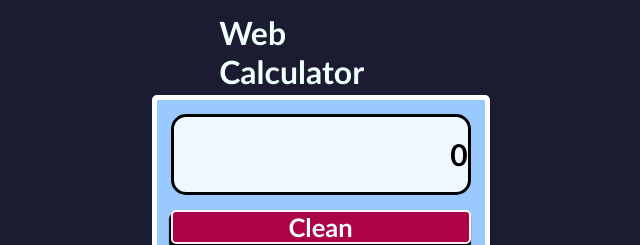
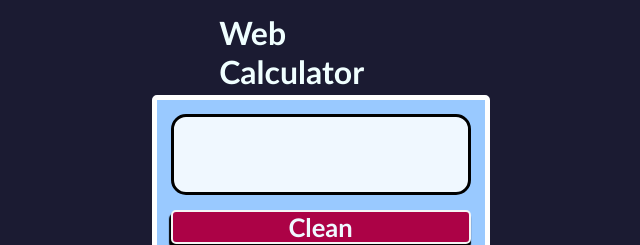
Before and after one commit to Santi846/calculator, a React (Create React App) app: page / in a window 1280 px wide. Shown: the top 245 px of the page, without its empty margins (423-1063 px from the left). Built offline with nearby package versions, Linux system fonts and the light colour scheme.

Commit message:
Operators and result

```diff
--- a/src/App.js
+++ b/src/App.js
@@ -7,23 +7,26 @@ import { evaluate } from 'mathjs';
 
 function App() {
 
-   const [ input, setInput ] = useState(0);
+   const [ input, setInput ] = useState('');
 
    const addInput = value => {
     setInput(input + value);
    }
 
    const restart = value => {
-    setInput(0);
+    setInput('');
    }
 
    const result = () => {
     if (input) {
       setInput(evaluate(input));
     }
-     alert('Por favor ingrese valores para realizar los calculos, gracias');
+    else {
+      alert('Por favor ingrese valores para realizar los calculos, gracias');
+    }
    }
 
+   //TODO: *Iteration when input is an operator or not, to show a message*
 
   return (
     <div className="App">
```
